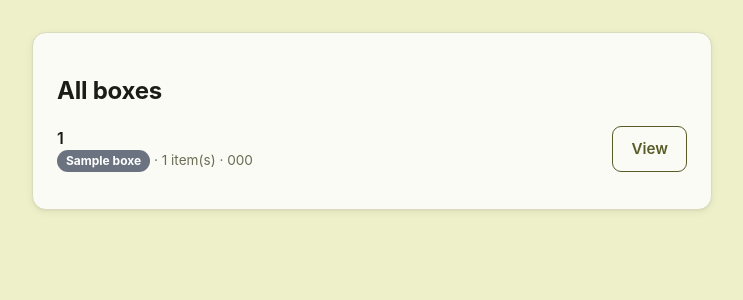
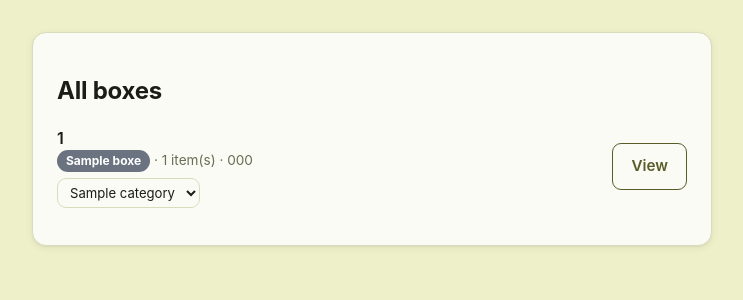
Before and after one commit to ZachTheAnalyst/inventory_app, a Flask app: page /boxes in a window 1280 px wide. Shown: the part 61-361 px from the top of the page, without its empty margins (268-1011 px from the left). Run offline with Flask 3, Linux system fonts and the light colour scheme; the visitor is signed in with stand-in values (Sample User, id 1); a database or web service that is not in the repository returns one stand-in record (values such as "Sample title"); some libraries are stand-ins or nearby versions.

Commit message:
Add post-creation category editing, box-screen bulk pack, self-service name change
1) Edit category after creation: All Items and All Boxes rows now have
an inline category dropdown (auto-submits on change) instead of a
category being fixed at creation time. New routes
/item/<barcode>/category and /box/<barcode>/category. Every place a
category tag renders (item/box detail, list pages, printed labels)
already reads live from category_id/category_name, so the change
shows up everywhere automatically -- no template changes needed
beyond the two list pages. Logs a category_changed activity_log row
noting the old and new category.

2) Add items to a box without scanning: box_detail now also lists the
user's unpacked items as checkboxes, with a new POST
/box/<barcode>/add_items route that packs every checked item in one
request. Factored the pack + activity-log side effects out of
api_pack into a shared _pack_item_and_log() helper so both the
scan-based flow and this new list-based flow can't drift apart --
the scan flow (scan item -> Box button -> scan box) is untouched.

3) Self-service full name change: account.html gets a new "Full name"
form above the existing password-change one, posting to
POST /account/name. Full name doubles as the login credential and the
session only stores user_id, so a change takes effect immediately
with no extra logout/re-login plumbing needed. Duplicate names are
blocked with the same "already exists" message used at account
creation (both admin-created and CLI). Logs a name_changed
activity_log row noting the old and new name. Room number and
password are untouched.

Co-Authored-By: Claude Sonnet 5 <noreply@anthropic.com>
Claude-Session: https://claude.ai/code/session_012NiTEhwMMzRukVeRQyv5tW

```diff
--- a/app.py
+++ b/app.py
@@ -276,6 +276,32 @@ def account():
     return render_template("account.html")
 
 
+@app.route("/account/name", methods=["POST"])
+@login_required
+def change_full_name():
+    db = get_db()
+    user = get_current_user()
+    new_name = request.form.get("new_full_name", "").strip()
+
+    if not new_name:
+        flash("New name is required.")
+        return redirect(url_for("account"))
+    if new_name == user["full_name"]:
+        flash("That's already your name.")
+        return redirect(url_for("account"))
+    if data.get_user_by_full_name(db, new_name):
+        flash(f"An account named '{new_name}' already exists. Names must be unique -- "
+              f"try adding a middle initial or similar to tell them apart.")
+        return redirect(url_for("account"))
+
+    old_name = user["full_name"]
+    data.update_full_name(db, user["id"], new_name)
+    data.log_activity(db, user["id"], "name_changed", None,
+                       f"Changed name from '{old_name}' to '{new_name}'", None, now())
+    flash(f"Name updated to '{new_name}'. Use this name to log in from now on.")
+    return redirect(url_for("account"))
+
+
 # ---------- CLI ----------
 
 @app.cli.command("create-user")
@@ -399,6 +425,40 @@ def delete_item_route(barcode_value):
     return redirect(url_for("inventory"))
 
 
+@app.route("/item/<barcode_value>/category", methods=["POST"])
+@login_required
+def update_item_category_route(barcode_value):
+    db = get_db()
+    uid = effective_user_id()
+    item = data.get_item_by_barcode(db, uid, barcode_value)
+    if item is None:
+        return render_template("not_found.html", barcode_value=barcode_value), 404
+
+    raw_category_id = request.form.get("category_id", "").strip()
+    new_category_id = int(raw_category_id) if raw_category_id else None
+
+    if new_category_id == item["category_id"]:
+        return redirect(request.referrer or url_for("inventory"))
+
+    new_category_name = "Uncategorized"
+    if new_category_id is not None:
+        new_category = data.get_category(db, uid, new_category_id)
+        if new_category is None:
+            flash("Category not found.")
+            return redirect(request.referrer or url_for("inventory"))
+        new_category_name = new_category["name"]
+
+    old_category_name = item["category_name"] or "Uncategorized"
+    data.update_item_category(db, uid, item["id"], new_category_id)
+    data.log_activity(
+        db, uid, "category_changed", item["barcode"],
+        f"Changed category of item '{item['name']}' from '{old_category_name}' to '{new_category_name}'",
+        acting_admin_id(), now(),
+    )
+    flash(f"Updated category for '{item['name']}' to {new_category_name}.")
+    return redirect(request.referrer or url_for("inventory"))
+
+
 @app.route("/item/<barcode_value>/reprint", methods=["POST"])
 @login_required
 def reprint_item(barcode_value):
@@ -481,7 +541,40 @@ def box_detail(barcode_value):
     if not os.path.exists(os.path.join(BARCODE_DIR, f"{box['barcode']}.png")):
         generate_barcode_image(box["barcode"])
     contents = data.box_contents(db, uid, box["id"])
-    return render_template("box.html", box=box, contents=contents)
+    unpacked_items = data.list_items(db, uid, status="not_packed")
+    return render_template("box.html", box=box, contents=contents, unpacked_items=unpacked_items)
+
+
+@app.route("/box/<barcode_value>/add_items", methods=["POST"])
+@login_required
+def box_add_items(barcode_value):
+    """Lets a user check off items from a list and pack them into this box in
+    one action, instead of scanning each one -- reuses _pack_item_and_log so
+    it's the exact same pack + activity-log behavior as the scan flow."""
+    db = get_db()
+    uid = effective_user_id()
+    box = data.get_box_by_barcode(db, uid, barcode_value)
+    if box is None:
+        return render_template("not_found.html", barcode_value=barcode_value), 404
+
+    item_ids = request.form.getlist("item_ids")
+    if not item_ids:
+        flash("No items selected.")
+        return redirect(url_for("box_detail", barcode_value=barcode_value))
+
+    packed_names = []
+    for raw_id in item_ids:
+        item = data.get_item_by_id(db, uid, int(raw_id))
+        if item is None:
+            continue
+        _pack_item_and_log(db, uid, item, box)
+        packed_names.append(item["name"])
+
+    if packed_names:
+        flash(f"Added {len(packed_names)} item(s) to '{box['number']}'.")
+    else:
+        flash("None of the selected items could be added.")
+    return redirect(url_for("box_detail", barcode_value=barcode_value))
 
 
 @app.route("/box/<barcode_value>/delete", methods=["POST"])
@@ -503,13 +596,48 @@ def delete_box_route(barcode_value):
     return redirect(url_for("boxes_list"))
 
 
+@app.route("/box/<barcode_value>/category", methods=["POST"])
+@login_required
+def update_box_category_route(barcode_value):
+    db = get_db()
+    uid = effective_user_id()
+    box = data.get_box_by_barcode(db, uid, barcode_value)
+    if box is None:
+        return render_template("not_found.html", barcode_value=barcode_value), 404
+
+    raw_category_id = request.form.get("category_id", "").strip()
+    new_category_id = int(raw_category_id) if raw_category_id else None
+
+    if new_category_id == box["category_id"]:
+        return redirect(request.referrer or url_for("boxes_list"))
+
+    new_category_name = "Uncategorized"
+    if new_category_id is not None:
+        new_category = data.get_category(db, uid, new_category_id)
+        if new_category is None:
+            flash("Category not found.")
+            return redirect(request.referrer or url_for("boxes_list"))
+        new_category_name = new_category["name"]
+
+    old_category_name = box["category_name"] or "Uncategorized"
+    data.update_box_category(db, uid, box["id"], new_category_id)
+    data.log_activity(
+        db, uid, "category_changed", box["barcode"],
+        f"Changed category of box '{box['number']}' from '{old_category_name}' to '{new_category_name}'",
+        acting_admin_id(), now(),
+    )
+    flash(f"Updated category for '{box['number']}' to {new_category_name}.")
+    return redirect(request.referrer or url_for("boxes_list"))
+
+
 @app.route("/boxes")
 @login_required
 def boxes_list():
     db = get_db()
     uid = effective_user_id()
     boxes = data.list_boxes(db, uid)
-    return render_template("boxes.html", boxes=boxes)
+    categories = data.list_categories(db, uid)
+    return render_template("boxes.html", boxes=boxes, categories=categories)
 
 
 # ---------- Categories ----------
@@ -585,6 +713,17 @@ def delete_category_route(category_id):
 
 # ---------- Packing ----------
 
+def _pack_item_and_log(db, uid, item, box):
+    """Shared by the scan-based /api/pack flow and the box-screen 'add items
+    from a list' flow (box_add_items) -- one place for the pack + activity
+    log side effects so the two entry points can't drift apart."""
+    data.pack_item(db, uid, item["id"], box["id"])
+    data.log_activity(
+        db, uid, "item_packed", item["barcode"],
+        f"Packed '{item['name']}' into box '{box['number']}'", acting_admin_id(), now(),
+    )
+
+
 @app.route("/pack")
 @login_required
 def pack_page():
@@ -608,11 +747,7 @@ def api_pack():
     if box is None:
         return jsonify({"status": "unknown_box", "barcode": box_barcode})
 
-    data.pack_item(db, uid, item["id"], box["id"])
-    data.log_activity(
-        db, uid, "item_packed", item_barcode,
-        f"Packed '{item['name']}' into box '{box['number']}'", acting_admin_id(), now(),
-    )
+    _pack_item_and_log(db, uid, item, box)
     return jsonify({
         "status": "packed", "item_name": item["name"],
         "box_number": box["number"], "box_barcode": box["barcode"],
--- a/db.py
+++ b/db.py
@@ -168,6 +168,11 @@ def update_password(db, user_id, password_hash):
 
 def update_room_number(db, user_id, room_number):
     db.execute("UPDATE users SET room_number = %s WHERE id = %s", (room_number, user_id))
+    db.commit()
+
+
+def update_full_name(db, user_id, new_full_name):
+    db.execute("UPDATE users SET full_name = %s WHERE id = %s", (new_full_name, user_id))
     db.commit()
 
 
@@ -352,6 +357,14 @@ def delete_item(db, user_id, item_id):
     db.commit()
 
 
+def update_item_category(db, user_id, item_id, category_id):
+    db.execute(
+        "UPDATE items SET category_id = %s WHERE user_id = %s AND id = %s",
+        (category_id, user_id, item_id),
+    )
+    db.commit()
+
+
 def pack_item(db, user_id, item_id, box_id):
     db.execute(
         "UPDATE items SET box_id = %s, status = 'packed' WHERE user_id = %s AND id = %s",
@@ -417,6 +430,14 @@ def box_contents(db, user_id, box_id):
     return list_items(db, user_id, box_id=box_id)
 
 
+def update_box_category(db, user_id, box_id, category_id):
+    db.execute(
+        "UPDATE boxes SET category_id = %s WHERE user_id = %s AND id = %s",
+        (category_id, user_id, box_id),
+    )
+    db.commit()
+
+
 def delete_box(db, user_id, box_id):
     """Deletes the box; any items packed in it revert to not_packed. Returns count unpacked."""
     unpacked_count = db.execute(
--- a/static/style.css
+++ b/static/style.css
@@ -399,6 +399,18 @@ button:hover, .btn:hover { background: var(--accent-hover); }
 .item-name { font-weight: 600; }
 .item-meta { color: var(--muted); font-size: 0.85rem; }
 
+.category-select-form {
+    margin-top: 6px;
+}
+
+.category-select-form select {
+    width: auto;
+    min-width: 140px;
+    margin-bottom: 0;
+    padding: 5px 8px;
+    font-size: 0.82rem;
+}
+
 /* barcodes always render on a literal white plate, regardless of theme --
    scan contrast and print output depend on it, it isn't a brand color */
 .barcode-img { max-width: 100%; margin: 12px 0; background: #ffffff; padding: 8px; border-radius: 8px; }
--- a/templates/boxes.html
+++ b/templates/boxes.html
@@ -16,6 +16,14 @@
                     {% endif %}
                     · {{ box['item_count'] }} item(s) · {{ box['barcode'] }}
                 </div>
+                <form method="POST" action="{{ url_for('update_box_category_route', barcode_value=box['barcode']) }}" class="category-select-form">
+                    <select name="category_id" onchange="this.form.submit()">
+                        <option value="" {% if not box['category_id'] %}selected{% endif %}>Uncategorized</option>
+                        {% for category in categories %}
+                        <option value="{{ category['id'] }}" {% if box['category_id'] == category['id'] %}selected{% endif %}>{{ category['name'] }}</option>
+                        {% endfor %}
+                    </select>
+                </form>
             </div>
             <a class="btn btn-secondary" href="{{ url_for('box_detail', barcode_value=box['barcode']) }}">View</a>
         </div>
```
Also changed, not shown: templates/account.html (+10 -0 lines), templates/box.html (+26 -0 lines), templates/inventory.html (+8 -0 lines).
